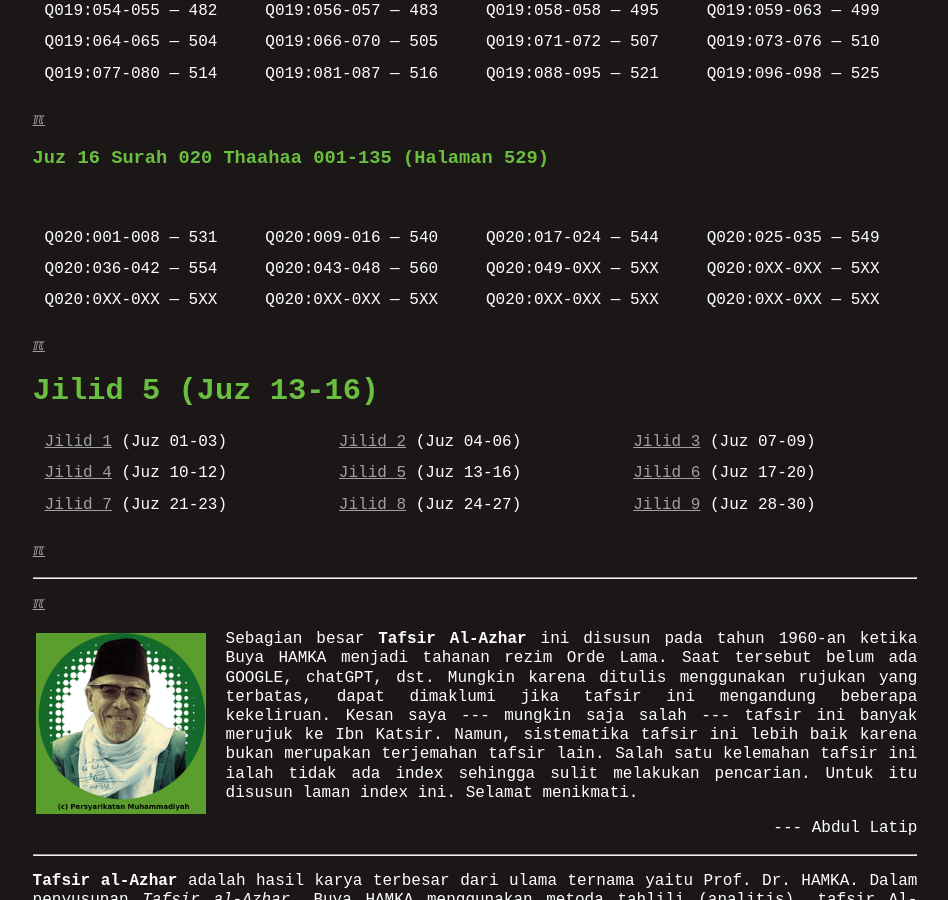
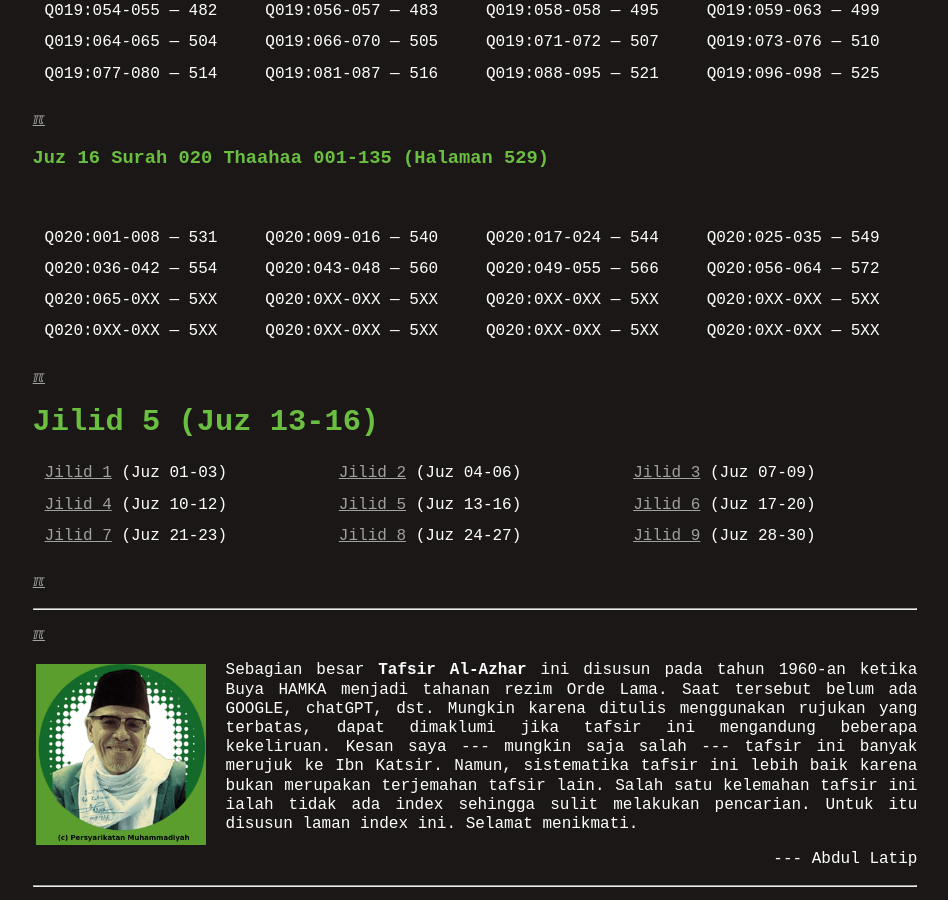
Before and after one commit to dullatip/indexquran, a Jekyll site: the page built from 005.md, in a window 1280 px wide and 900 px high, scrolled down 2553 px. Shown: the whole window, without its empty margins (165-1113 px from the left). Built offline with Jekyll 4.4.1, drawn with Linux system fonts in a browser that asks for light colours.

Commit message:
pamulang1: sdn-indexquran

```diff
--- a/005.md
+++ b/005.md
@@ -96,7 +96,8 @@
 <br id="XYZZY">
 
 | Q020:001-008 --- 531 | Q020:009-016 --- 540 | Q020:017-024 --- 544 | Q020:025-035 --- 549 |
-| Q020:036-042 --- 554 | Q020:043-048 --- 560 | Q020:049-0XX --- 5XX | Q020:0XX-0XX --- 5XX |
+| Q020:036-042 --- 554 | Q020:043-048 --- 560 | Q020:049-055 --- 566 | Q020:056-064 --- 572 |
+| Q020:065-0XX --- 5XX | Q020:0XX-0XX --- 5XX | Q020:0XX-0XX --- 5XX | Q020:0XX-0XX --- 5XX |
 | Q020:0XX-0XX --- 5XX | Q020:0XX-0XX --- 5XX | Q020:0XX-0XX --- 5XX | Q020:0XX-0XX --- 5XX |
 
 [&#x213C;](#)<br id="idxA">
--- a/sitemap.xml
+++ b/sitemap.xml
@@ -2,7 +2,7 @@
 <urlset xmlns:xsi="http://www.w3.org/2001/XMLSchema-instance" xsi:schemaLocation="http://www.sitemaps.org/schemas/sitemap/0.9 http://www.sitemaps.org/schemas/sitemap/0.9/sitemap.xsd" xmlns="http://www.sitemaps.org/schemas/sitemap/0.9">
 <url>
 <loc>https://sdnbhd.github.io/indexquran/005.html</loc>
-<lastmod>2024-16</lastmod>
+<lastmod>2024-11-17</lastmod>
 </url>
 <url>
 <loc>https://sdnbhd.github.io/indexquran/</loc>
```
